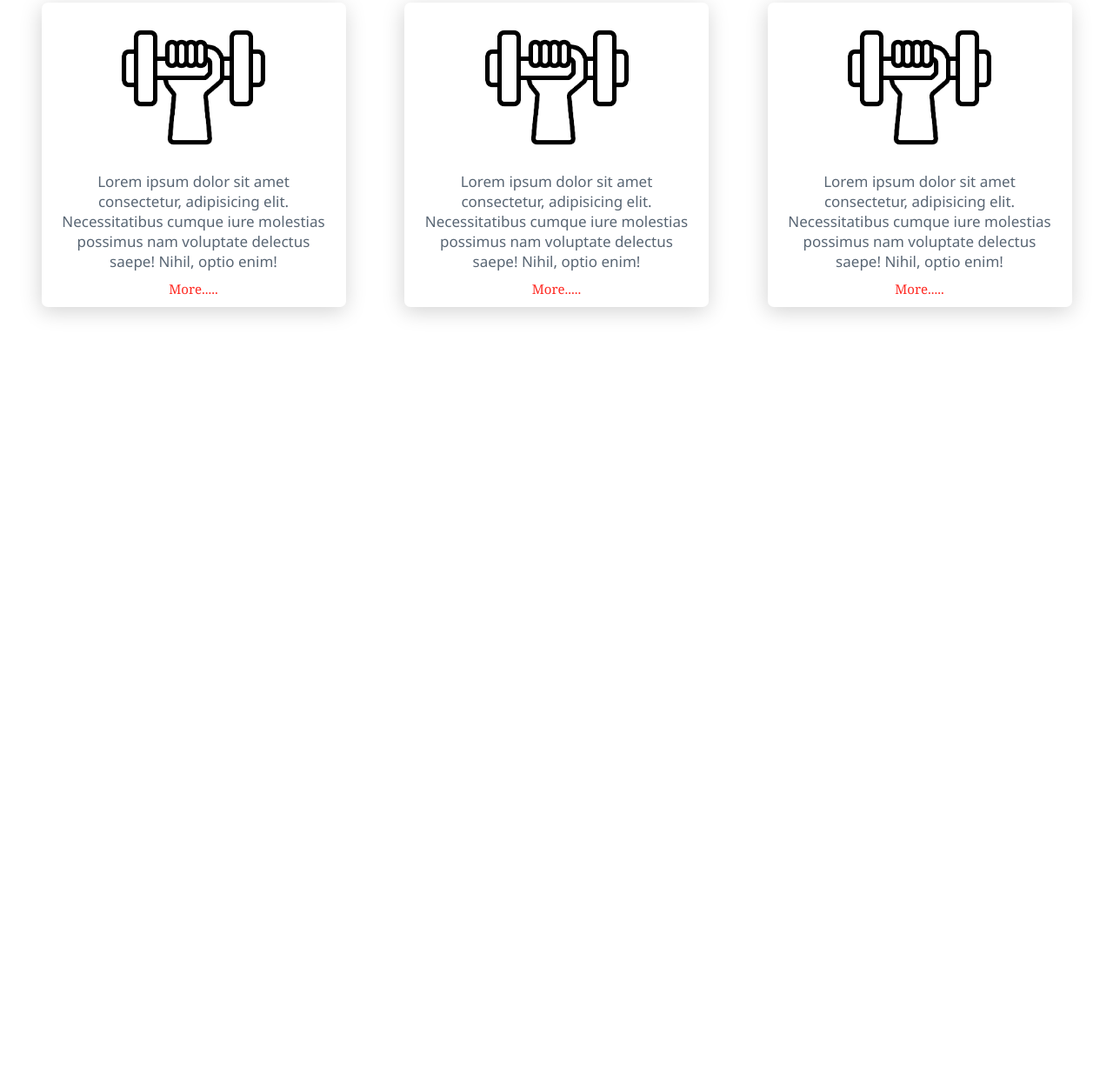
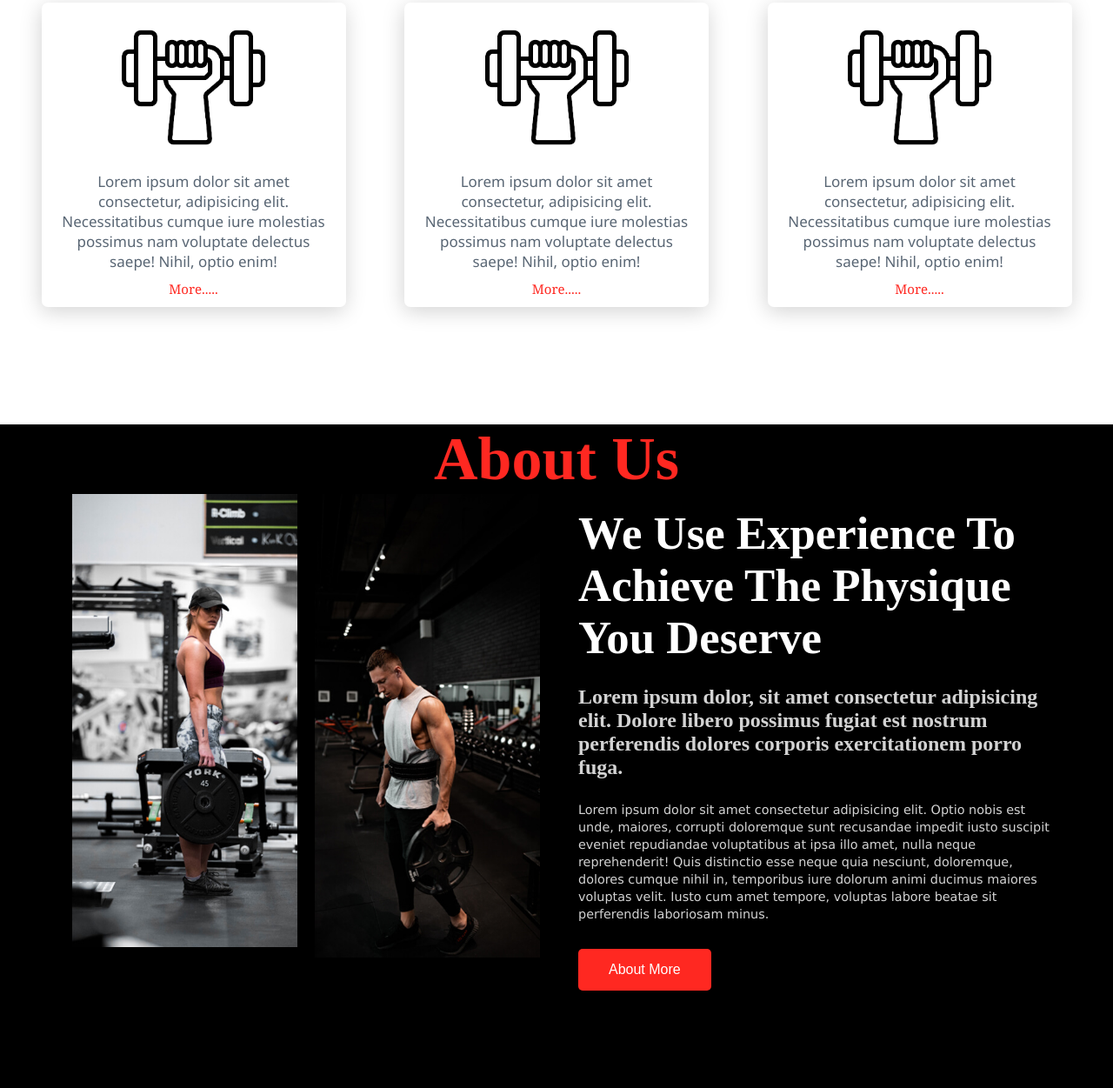
Before and after one commit to Fuad2022/fitness-world, a plain HTML site: page index.html in a window 1280 px wide. Shown: the part 1121-2372 px from the top of the page at 87% size. Before the commit the page ends 1609 px from the top, so only its background shows below. Drawn offline with Linux system fonts and the light colour scheme.

Commit message:
About Section Added

```diff
--- a/index.html
+++ b/index.html
@@ -72,6 +72,29 @@
             </div>
         </section>
 
+        <section class="about_us">
+            <div class="about_title">
+                <h1>About Us</h1>
+            </div>
+            <div class="about_content">
+                <div class="about_img">
+                    <img src="./images/about1.jpg" alt="">
+                    <img src="./images/about2.jpg" alt="">
+                </div>
+                <div class="about_info">
+                    <h1>We Use Experience To Achieve The Physique You Deserve</h1>
+                    <h3>Lorem ipsum dolor, sit amet consectetur adipisicing elit. Dolore libero possimus fugiat est
+                        nostrum perferendis dolores
+                        corporis exercitationem porro fuga.</h3>
+                    <p>Lorem ipsum dolor sit amet consectetur adipisicing elit. Optio nobis est unde, maiores, corrupti
+                        doloremque sunt recusandae impedit iusto suscipit eveniet repudiandae voluptatibus at ipsa illo
+                        amet, nulla neque reprehenderit! Quis distinctio esse neque quia nesciunt, doloremque, dolores
+                        cumque nihil in, temporibus iure dolorum animi ducimus maiores voluptas velit. Iusto cum amet
+                        tempore, voluptas labore beatae sit perferendis laboriosam minus. </p>
+                    <button class="about_btn">About More</button>
+                </div>
+            </div>
+        </section>
     </body>
 
 </html>
--- a/style.css
+++ b/style.css
@@ -115,6 +115,7 @@
   width: 100%;
   display: flex;
   justify-content: space-evenly;
+  flex-wrap: wrap;
 }
 .card_description {
   margin: 20px;
@@ -142,3 +143,64 @@
   font-weight: lighter;
   color: #ff2821;
 }
+.about_us {
+  width: 100%;
+  height: 100vh;
+  text-align: center;
+  background-color: black;
+  color: white;
+}
+.about_title h1 {
+  font-size: 70px;
+  color: #ff2821;
+}
+.about_content {
+  width: 90%;
+  height: 100%;
+  display: flex;
+  /* align-items: center; */
+  margin: 0 auto;
+}
+.about_img {
+  width: 50%;
+  height: 85%;
+  display: flex;
+  justify-content: space-evenly;
+}
+.about_img img {
+  width: 45%;
+  height: fit-content;
+  /* margin: 0px 5px; */
+}
+.about_info {
+  width: 50%;
+  text-align: left;
+  padding-left: 25px;
+}
+.about_info h1 {
+  font-size: 3.3em;
+  margin: 15px 0px;
+}
+.about_info h3 {
+  font-size: 1.5em;
+  color: lightgrey;
+  margin: 25px 0px;
+}
+.about_info p {
+  font-size: 0.9em;
+  font-family: "Lucida Sans", "Lucida Sans Regular", "Lucida Grande",
+    "Lucida Sans Unicode", Geneva, Verdana, sans-serif;
+  line-height: 20px;
+  font-weight: lighter;
+  color: lightgrey;
+  margin-bottom: 30px;
+}
+.about_btn {
+  background-color: #ff2821;
+  color: white;
+  padding: 15px 35px;
+  font-size: 1em;
+  border: none;
+  border-radius: 5px;
+  cursor: pointer;
+}
```
